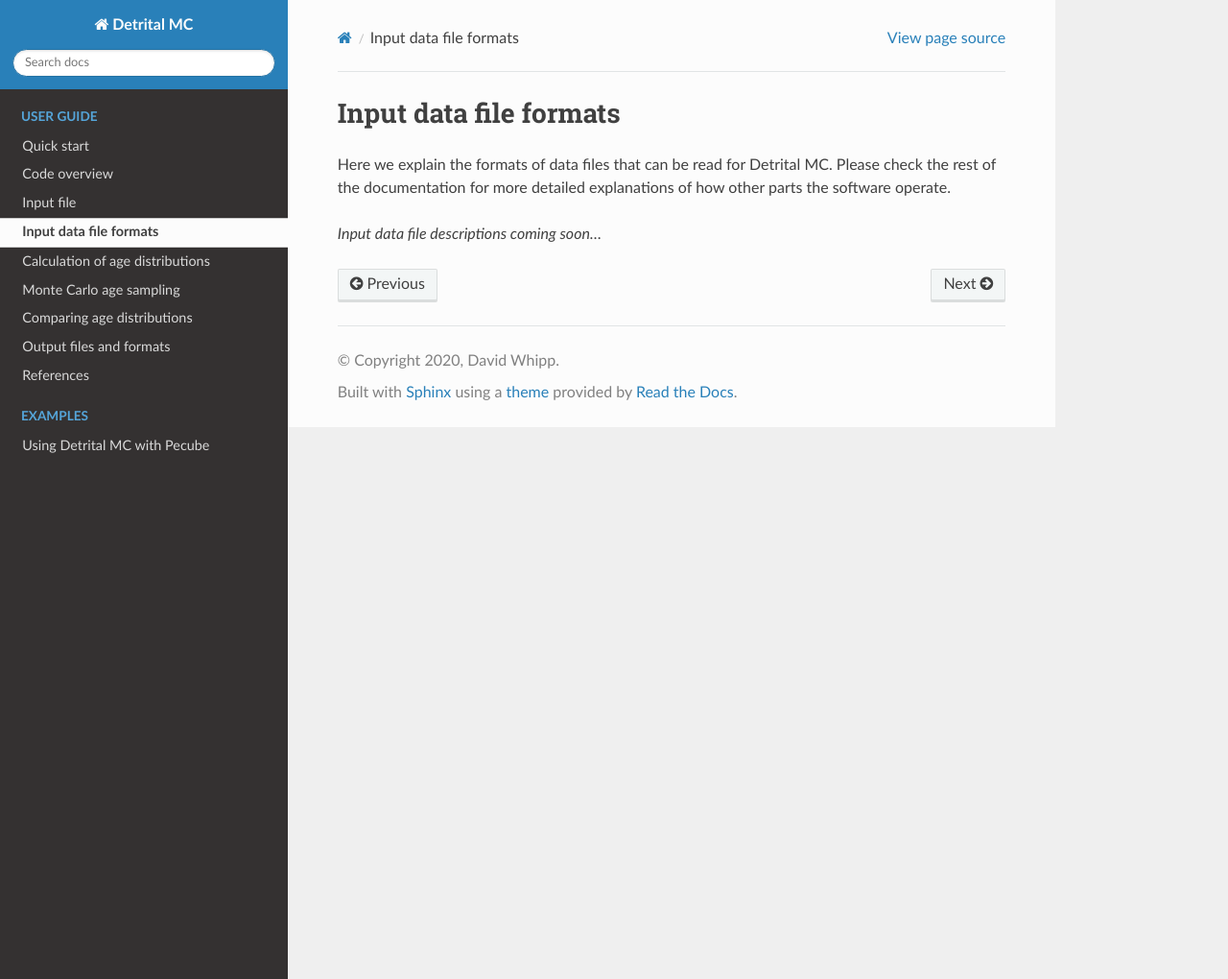
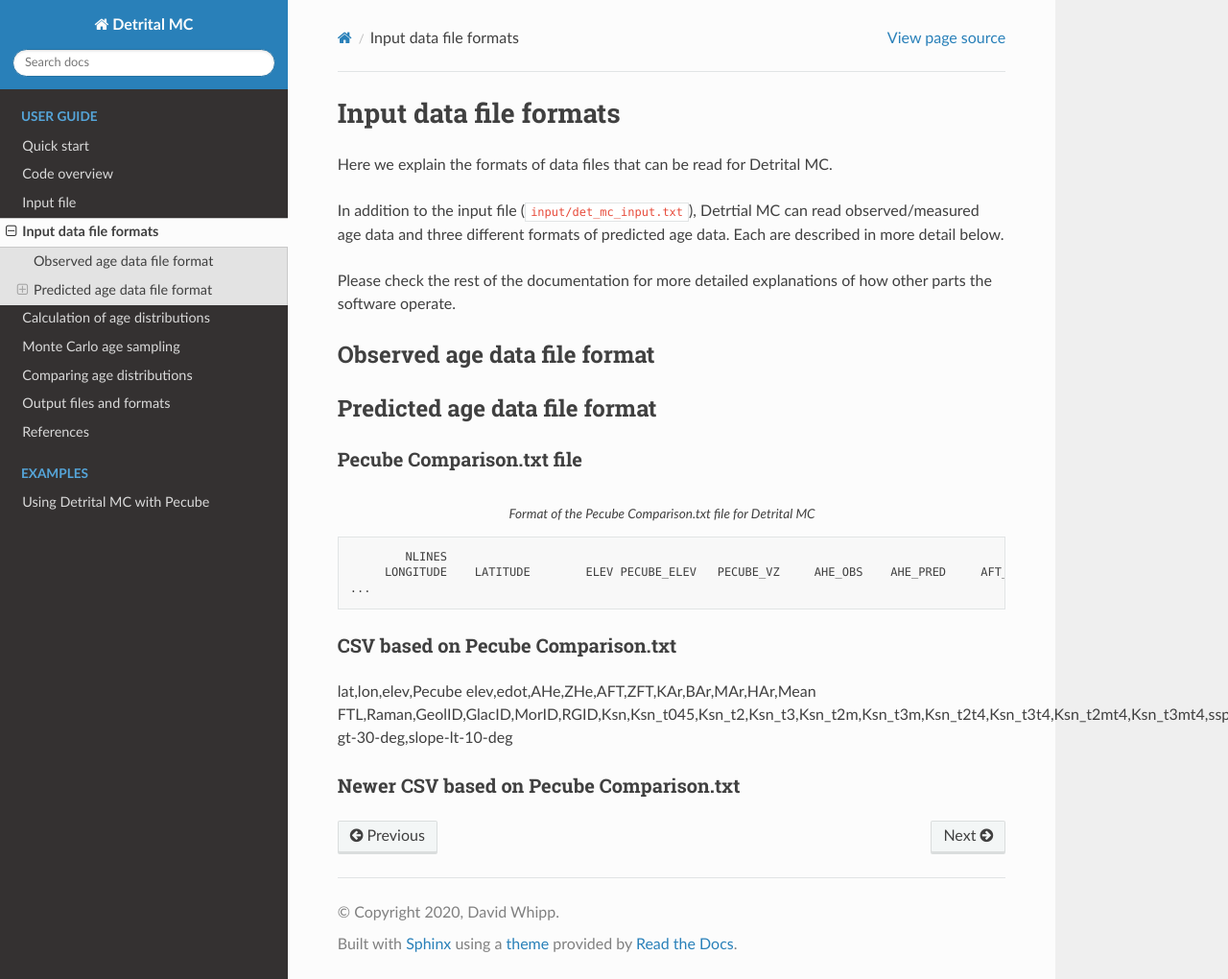
Before and after one commit to HUGG/Detrital-MC, a Sphinx documentation site: the page built from docs/source/manual/input-data.rst, in a window 1280 px wide and 1020 px high. Shown: the whole window at 96% size. Built offline with Sphinx 7.4.7 and the Read the Docs theme 2.0.0, drawn with Linux system fonts in a browser that asks for light colours.

Commit message:
Basic format for input files

```diff
--- a/docs/source/manual/input-data.rst
+++ b/docs/source/manual/input-data.rst
@@ -2,6 +2,33 @@ Input data file formats
 =======================
 
 Here we explain the formats of data files that can be read for Detrital MC.
+
+In addition to the input file (``input/det_mc_input.txt``), Detrtial MC can read observed/measured age data and three different formats of predicted age data.
+Each are described in more detail below.
+
 Please check the rest of the documentation for more detailed explanations of how other parts the software operate.
 
-*Input data file descriptions coming soon...*
+Observed age data file format
+-----------------------------
+
+Predicted age data file format
+------------------------------
+
+Pecube Comparison.txt file
+~~~~~~~~~~~~~~~~~~~~~~~~~~
+
+.. code-block:: none
+    :caption: Format of the Pecube Comparison.txt file for Detrital MC
+
+            NLINES
+         LONGITUDE    LATITUDE        ELEV PECUBE_ELEV   PECUBE_VZ     AHE_OBS    AHE_PRED     AFT_OBS    AFT_PRED     ZHE_OBS    ZHE_PRED     ZFT_OBS    ZFT_PRED     KAR_OBS    KAR_PRED     BAR_OBS    BAR_PRED     MAR_OBS    MAR_PRED     HAR_OBS    HAR_PRED   FTL_OBS01   FTL_OBS02   FTL_OBS03   FTL_OBS04   FTL_OBS05   FTL_OBS06   FTL_OBS07   FTL_OBS08   FTL_OBS09   FTL_OBS10   FTL_OBS11   FTL_OBS12   FTL_OBS13   FTL_OBS14   FTL_OBS15   FTL_OBS16   FTL_OBS17  FTL_PRED01  FTL_PRED02  FTL_PRED03  FTL_PRED04  FTL_PRED05  FTL_PRED06  FTL_PRED07  FTL_PRED08  FTL_PRED09  FTL_PRED10  FTL_PRED11  FTL_PRED12  FTL_PRED13  FTL_PRED14  FTL_PRED15  FTL_PRED16  FTL_PRED17   RAMAN_OBS  RAMAN_PRED
+    ...
+
+CSV based on Pecube Comparison.txt
+~~~~~~~~~~~~~~~~~~~~~~~~~~~~~~~~~~
+
+lat,lon,elev,Pecube elev,edot,AHe,ZHe,AFT,ZFT,KAr,BAr,MAr,HAr,Mean FTL,Raman,GeolID,GlacID,MorID,RGID,Ksn,Ksn_t045,Ksn_t2,Ksn_t3,Ksn_t2m,Ksn_t3m,Ksn_t2t4,Ksn_t3t4,Ksn_t2mt4,Ksn_t3mt4,ssp,ssp_t2b31,ssp_t3b42,slope,slope-gt-30-deg,slope-lt-10-deg
+
+
+Newer CSV based on Pecube Comparison.txt
+~~~~~~~~~~~~~~~~~~~~~~~~~~~~~~~~~~~~~~~~
```
